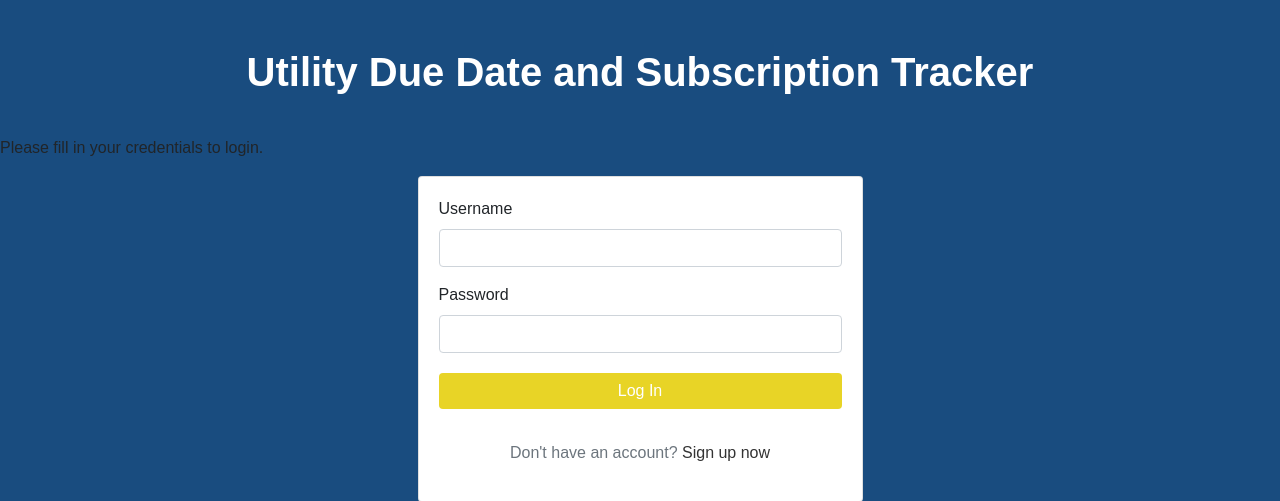
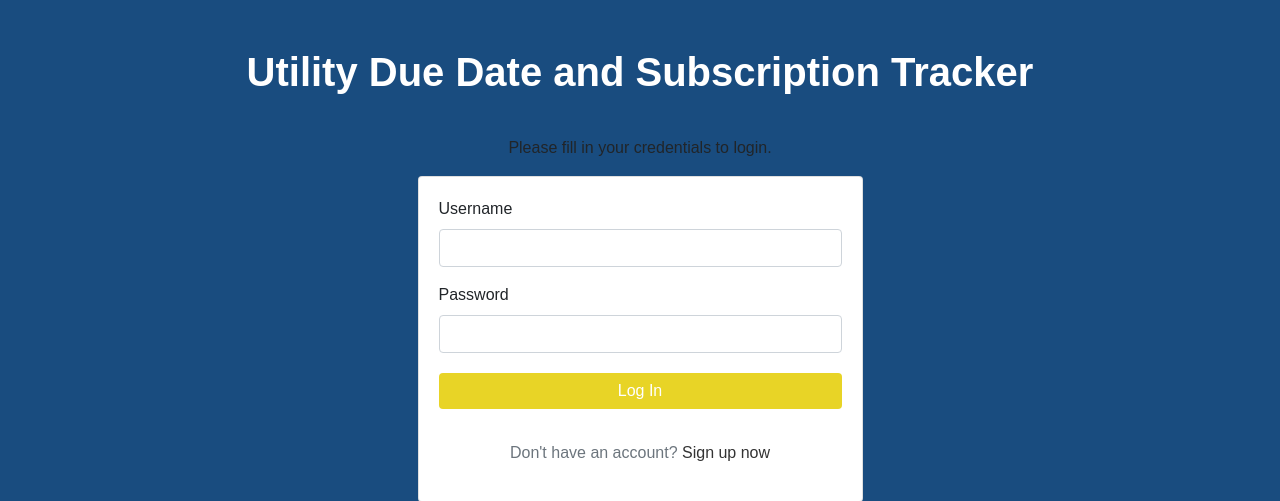
Before and after one commit to asocastro/PROJECT-SDF-UDDST, a PHP site: page /login.php in a window 1280 px wide. Shown: the top 501 px of the page. Run offline with PHP 8.4, Linux system fonts and the light colour scheme; some web fonts are replaced.

Commit message:
Updated login.php

```diff
--- a/NEW/login.php
+++ b/NEW/login.php
@@ -136,7 +136,7 @@ if ($_SERVER["REQUEST_METHOD"] == "POST") {
 <body>
 <div class="pt-5">
   <h1 class="text-center">Utility Due Date and Subscription Tracker</h1>
-  <p>Please fill in your credentials to login.</p>
+  <p class="text-center">Please fill in your credentials to login.</p>
     <div class="container">
     <div class="row">
         <div class="col-md-5 mx-auto">
```
